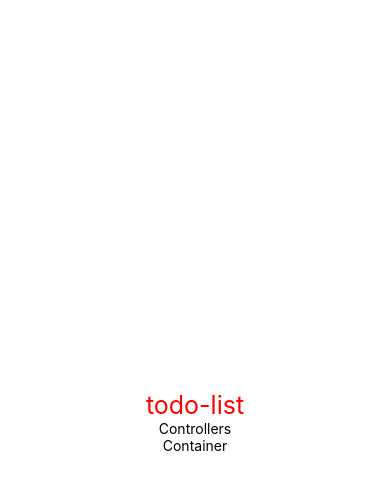
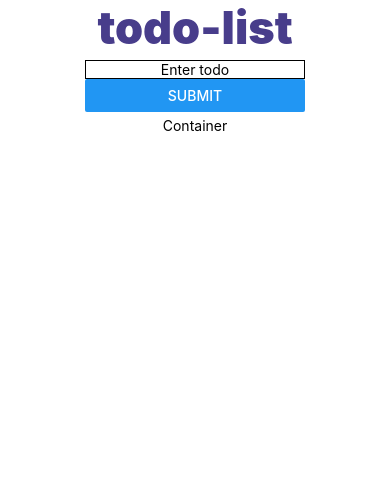
Before and after one commit to themafia98/react-native-todoList, a React Native app: screen / in a window 390 px wide. Shown: the top 490 px of the page. Built offline with nearby package versions, Linux system fonts and the light colour scheme.

Commit message:
some style for react-native app

```diff
--- a/App.js
+++ b/App.js
@@ -1,9 +1,8 @@
 import { StatusBar } from 'expo-status-bar';
 import styles from './App.style';
 import React from 'react';
-import { Text, View } from 'react-native';
+import { View } from 'react-native';
 import Header from './Components/Header';
-import Controllers from './Components/Controllers/Controllers';
 import Container from './Components/Container';
 
 const App = () => {
@@ -11,7 +10,6 @@ const App = () => {
     <View style={styles.container}>
       <StatusBar style="auto" />
       <Header />
-      <Controllers />
       <Container />
     </View>
   );
--- a/App.style.js
+++ b/App.style.js
@@ -4,8 +4,7 @@ import { StyleSheet } from 'react-native';
 export default StyleSheet.create({
     container: {
       flex: 1,
-      backgroundColor: '#fff',
-      alignItems: 'center',
-      justifyContent: 'center',
+      flexDirection: "column",
+      alignItems: "center"
     },
   });
--- a/Components/Controllers/Controllers.jsx
+++ b/Components/Controllers/Controllers.jsx
@@ -1,10 +1,14 @@
 import React from 'react';
-import { Text } from 'react-native';
+import style from './Controllers.style';
+import { View, TextInput, Button } from 'react-native';
 
-const Controllers = () => {
+const Controllers = ({}) => {
 
     return (
-        <Text>Controllers</Text>
+        <View style={style.controllers}>
+            <TextInput style={style.inputText} placeholder="Enter todo" />
+            <Button title="submit" />
+        </View>
     )
 };
 
--- a/Components/Controllers/Controllers.style.jsx
+++ b/Components/Controllers/Controllers.style.jsx
@@ -1,5 +1,12 @@
 import { StyleSheet } from 'react-native';
 
 export default StyleSheet.create({
-
+    controllers: {
+        margin: 5
+    },
+    inputText: {
+        borderWidth: 1,
+        borderColor: "black",
+        textAlign: "center"
+    }
 });
--- a/Components/Controllers/index.jsx
+++ b/Components/Controllers/index.jsx
@@ -0,0 +1 @@
+export { default } from './Controllers';
--- a/Components/Header/Header.jsx
+++ b/Components/Header/Header.jsx
@@ -1,10 +1,14 @@
 import React from 'react';
 import style from './Header.style';
-import { Text, TextPropTypes } from 'react-native';
+import Controllers from '../Controllers';
+import { Text, TextPropTypes, View } from 'react-native';
 
 const Header = ({ title }) => {
     return (
-    <Text style={style.title}>{title}</Text>
+    <View>
+        <Text style={style.title}>{title}</Text>
+        <Controllers />
+    </View>
     )
 };
 
--- a/Components/Header/Header.style.jsx
+++ b/Components/Header/Header.style.jsx
@@ -2,7 +2,10 @@ import { StyleSheet } from 'react-native';
 
 export default StyleSheet.create({
     title: {
-        color: 'red',
-        fontSize: 25
+        fontWeight: 900,
+        fontSize: 45,
+        color: "#483d8b",
+        textAlign: "center",
+        marginBottom: 0,
       }
 });
```
Also changed, not shown: assets/bg.jpg (added).
